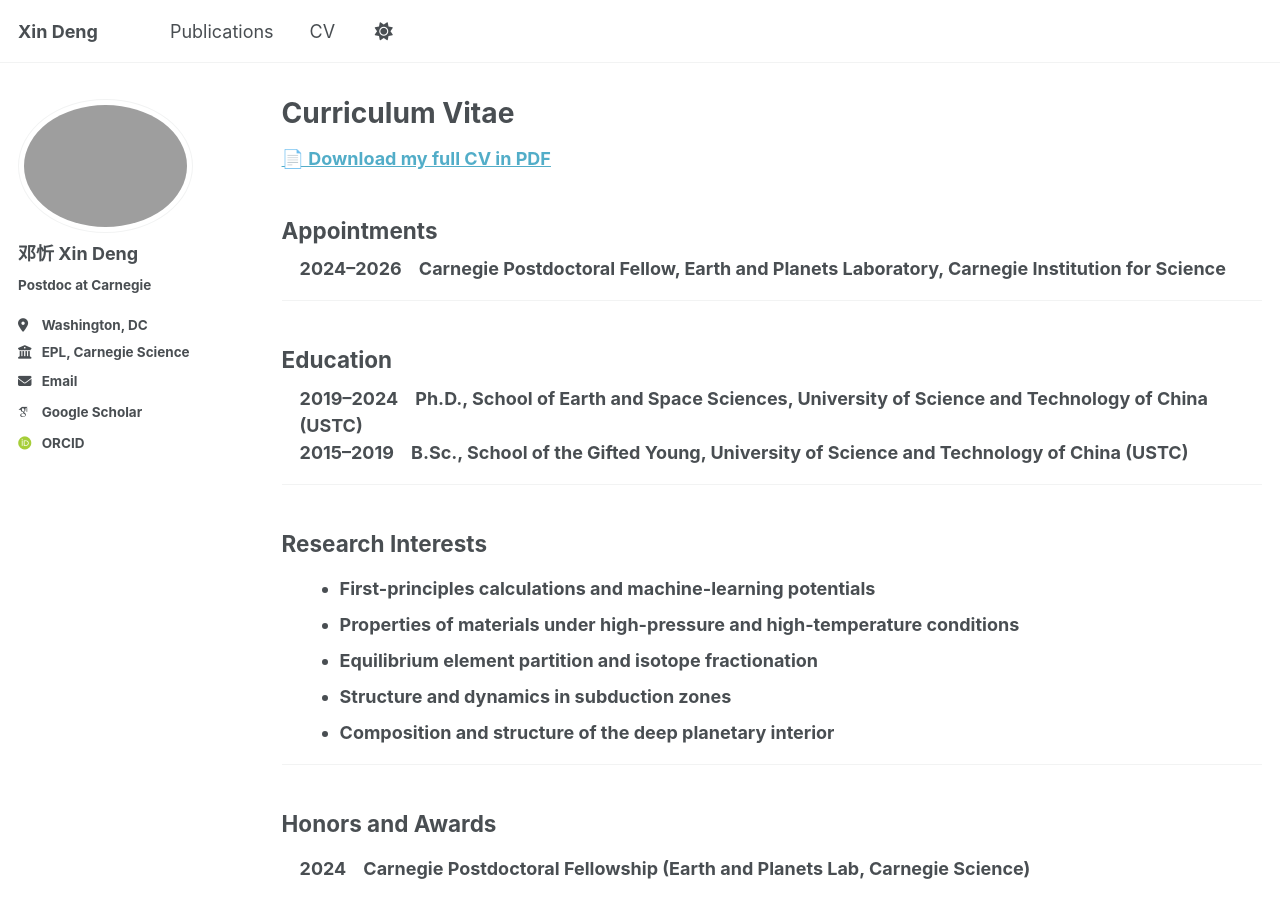
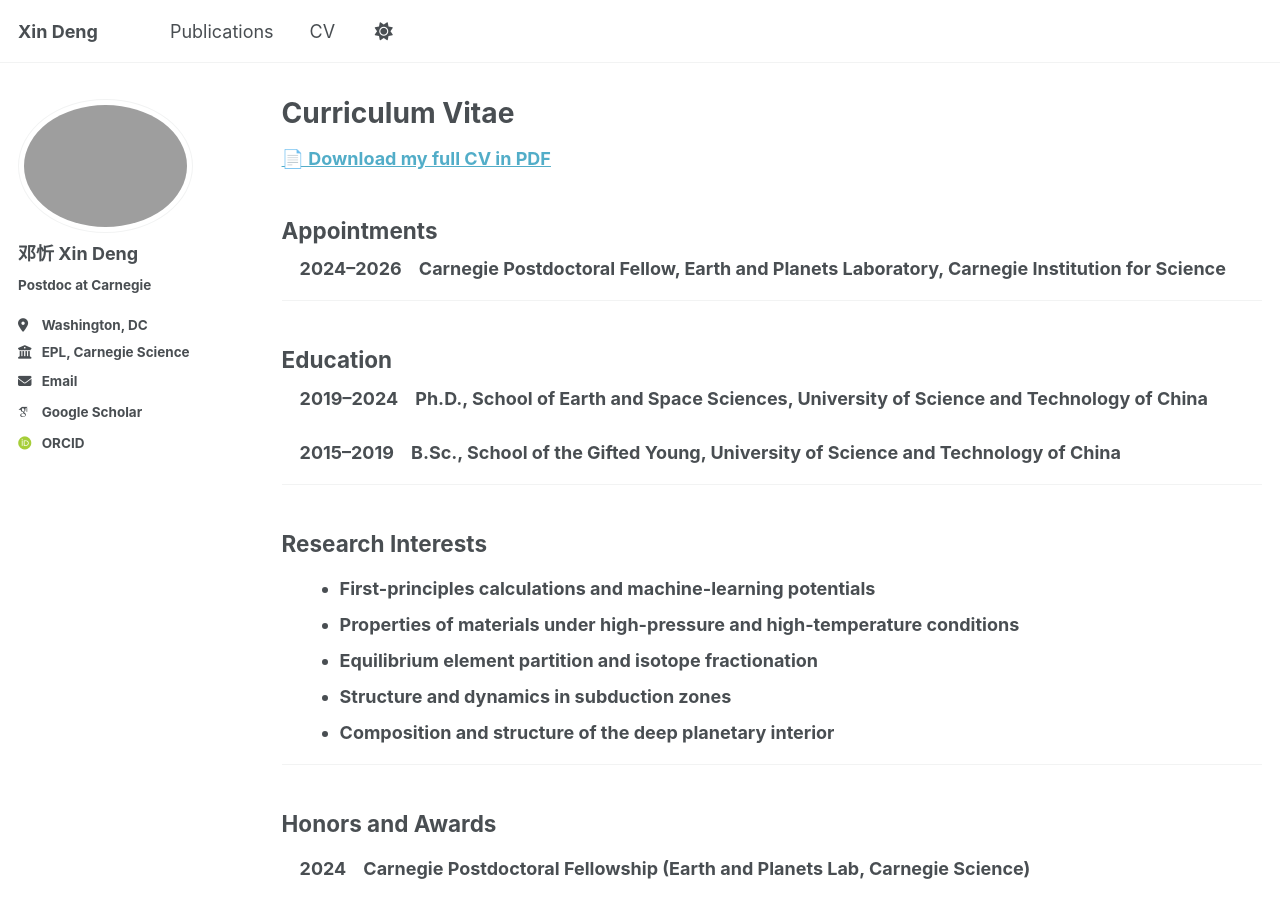
Before and after one commit to x1nd3ng/x1nd3ng.github.io, a Jekyll site: the page built from _pages/cv.md, in a window 1280 px wide and 900 px high. Built offline with Jekyll 4.4.1, drawn with Linux system fonts in a browser that asks for light colours; some web fonts are replaced; a script that is not in the unit is left out.

Commit message:
Update cv.md

```diff
--- a/_pages/cv.md
+++ b/_pages/cv.md
@@ -24,8 +24,8 @@ redirect_from:
 ## Education
 
 <div style="margin-left:1em;">
-2019–2024 &nbsp;&nbsp; <strong>Ph.D.</strong>, School of Earth and Space Sciences, University of Science and Technology of China (USTC)<br>
-2015–2019 &nbsp;&nbsp; <strong>B.Sc.</strong>, School of the Gifted Young, University of Science and Technology of China (USTC)
+2019–2024 &nbsp;&nbsp; <strong>Ph.D.</strong>, School of Earth and Space Sciences, University of Science and Technology of China<br><br>
+2015–2019 &nbsp;&nbsp; <strong>B.Sc.</strong>, School of the Gifted Young, University of Science and Technology of China
 </div>
 
 ---
```
